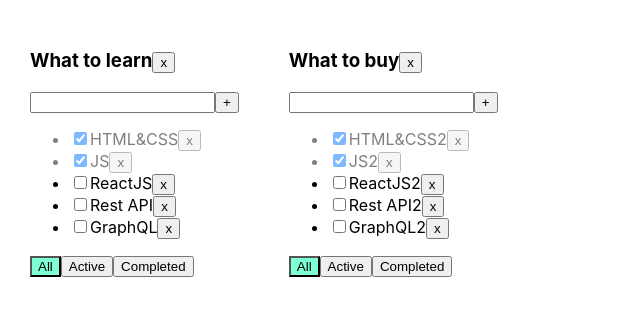
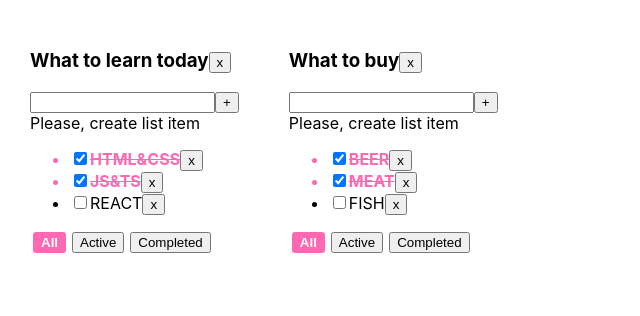
Before and after one commit to OnishchenkoIvan/to-dolist, a React (Create React App) app: page / in a window 1280 px wide. Shown: the top 316 px of the page, without its empty margins (0-640 px from the left). Built offline with nearby package versions, Linux system fonts and the light colour scheme.

Commit message:
06 lesson start

```diff
--- a/src/App.css
+++ b/src/App.css
@@ -5,20 +5,24 @@
 
 .App > div {
   margin-right: 50px;
+
 }
-
+.isDone {
+  color: hotpink;
+  font-weight: bold;
+  text-decoration: line-through;
+}
+.btn {
+  margin: 0 3px;
+}
+.btn-active {
+  background-color: hotpink;
+  color: white;
+  font-weight: bold;
+  border: 2px solid hotpink;
+  border-radius: 3px;
+}
 .error {
-  border: red 1px solid;
+  border: 2px solid hotpink;
+  outline: none;
 }
-
-.error-message {
-  color: red;
-}
-
-.active-filter {
-  background-color: aquamarine;
-}
-
-.is-done {
-  opacity: 0.5;
-}
--- a/src/App.tsx
+++ b/src/App.tsx
@@ -1,126 +1,127 @@
-import React, { useState } from "react";
-import "./App.css";
-import { Todolist } from "./Todolist";
-import { v1 } from "uuid";
+import React, {useState} from 'react';
+import './App.css';
+import TodoList, {TaskType} from "./TodoList";
+import {v1} from "uuid";
+// CLI
+// GUI => CRUD
+// C+
+// R+++....
+// U++!
+// D+
 
-export type FilterValuesType = "all" | "active" | "completed";
-type TodolistsType = {
-  id: string;
-  title: string;
-  filter: FilterValuesType;
-};
+export type FilterValuesType = "all" | "active" | "completed"
+type TodoListType = {
+    id: string
+    title: string
+    filter: FilterValuesType
+}
+type TasksStateType = {
+    [todoListId: string]: Array<TaskType>
+}
 
 function App() {
-  let todolistID1 = v1();
-  let todolistID2 = v1();
+    //BLL:
+    const todoListId_1 = v1()
+    const todoListId_2 = v1()
 
-  let [todolists, setTodolists] = useState<Array<TodolistsType>>([
-    { id: todolistID1, title: "What to learn", filter: "all" },
-    { id: todolistID2, title: "What to buy", filter: "all" },
-  ]);
+    const [todoLists, setTodoLists] = useState<Array<TodoListType>>([
+        {id: todoListId_1, title: "What to learn today", filter: "all"},
+        {id: todoListId_2, title: "What to buy", filter: "all"},
+    ])
+    const [tasks, setTasks] = useState<TasksStateType>({
+        [todoListId_1]: [
+            {id: v1(), title: "HTML&CSS", isDone: true},
+            {id: v1(), title: "JS&TS", isDone: true},
+            {id: v1(), title: "REACT", isDone: false},
+        ],
+        [todoListId_2]: [
+            {id: v1(), title: "BEER", isDone: true},
+            {id: v1(), title: "MEAT", isDone: true},
+            {id: v1(), title: "FISH", isDone: false},
+        ]
+    })
 
-  let [tasks, setTasks] = useState({
-    [todolistID1]: [
-      { id: v1(), title: "HTML&CSS", isDone: true },
-      { id: v1(), title: "JS", isDone: true },
-      { id: v1(), title: "ReactJS", isDone: false },
-      { id: v1(), title: "Rest API", isDone: false },
-      { id: v1(), title: "GraphQL", isDone: false },
-    ],
-    [todolistID2]: [
-      { id: v1(), title: "HTML&CSS2", isDone: true },
-      { id: v1(), title: "JS2", isDone: true },
-      { id: v1(), title: "ReactJS2", isDone: false },
-      { id: v1(), title: "Rest API2", isDone: false },
-      { id: v1(), title: "GraphQL2", isDone: false },
-    ],
-  });
 
-  // let [todolists, setTodolists] = useState<Array<TodolistsType>>([
-  //   { id: v1(), title: "What to learn", filter: "all" },
-  //   { id: v1(), title: "What to buy", filter: "all" },
-  // ]);
+    const removeTask = (taskId: string, todoListId: string) => {
+        // const todoListsTasks = tasks[todoListId]
+        // const updatedTasks = todoListsTasks.filter(t => t.id !== taskId)
+        // const copyTask = {...tasks}
+        // copyTask[todoListId] = updatedTasks
+        // setTasks(copyTask)
         //
-  // let [tasks, setTasks] = useState([
-  //   { id: v1(), title: "HTML&CSS", isDone: true },
-  //   { id: v1(), title: "JS", isDone: true },
-  //   { id: v1(), title: "ReactJS", isDone: false },
-  //   { id: v1(), title: "Rest API", isDone: false },
-  //   { id: v1(), title: "GraphQL", isDone: false },
-  // ]);
-
-  // let [filter, setFilter] = useState<FilterValuesType>("all");
-
-  function removeTask(todolistID: string, taskId: string) {
         setTasks({
             ...tasks,
-      [todolistID]: tasks[todolistID].filter((fl) => fl.id !== taskId),
-    });
+            [todoListId]: tasks[todoListId].filter(t => t.id !== taskId)
+        })
     }
 
-  function addTask(todolistID: string, title: string) {
-    let task = { id: v1(), title, isDone: false };
-    setTasks({ ...tasks, [todolistID]: [...tasks[todolistID], task] });
+    const addTask = (title: string, todoListId: string) => {
+        //const newTask: TaskType = {id: v1(), title: title, isDone: false}
+        // const todoListsTasks = tasks[todoListId]
+        // const updatedTasks = [newTask, ...todoListsTasks]
+        // const copyTask = {...tasks}
+        // copyTask[todoListId] = updatedTasks
+        // setTasks(copyTask)
+        //
+        setTasks({...tasks,
+            [todoListId]: [{id: v1(), title: title, isDone: false}, ...tasks[todoListId]]
+        })
     }
 
-  function changeStatus(
-    todolistID: string,
-    taskId: string,
-    newisDone: boolean
-  ) {
-    // let task = tasks.find((t) => t.id === taskId);
-    // if (task) {
-    //   task.isDone = isDone;
-    // }
+    const changeStatus = (taskId: string, isDone: boolean, todoListId: string) => {
+        // const todoListsTasks = tasks[todoListId]
+        // const updatedTasks = todoListsTasks.map(t => t.id === taskId ? {...t, isDone: isDone} : t)
+        // const copyTask = {...tasks}
+        // copyTask[todoListId] = updatedTasks
+        // setTasks(copyTask)
         //
-    // setTasks([...tasks]);
-    setTasks({
-      ...tasks,
-      [todolistID]: tasks[todolistID].map((el) =>
-        el.id === taskId ? { ...el, isDone: newisDone } : el
-      ),
-    });
+        setTasks({...tasks,
+            [todoListId]: tasks[todoListId].map(t => t.id === taskId ? {...t, isDone: isDone} : t)
+        })
     }
 
-  function changeFilter(todolistID: string, filterValue: FilterValuesType) {
-    setTodolists(
-      todolists.map((el) =>
-        el.id === todolistID ? { ...el, filter: filterValue } : el
-      )
-    );
+    const changeFilter = (filter: FilterValuesType, todoListId: string) => {
+        setTodoLists(todoLists.map(tl => tl.id === todoListId ? {...tl, filter: filter} : tl))
     }
 
-  function removeTodoList(todolistID: string) {
-    setTodolists(todolists.filter((el) => el.id !== todolistID));
-    delete tasks[todolistID];
+    const removeTodoList = (todoListId: string) => {
+        setTodoLists(todoLists.filter(tl => tl.id !== todoListId))
     }
+
+
+    //UI:
+    const getTasksForTodoList = (filter: FilterValuesType, tasks: Array<TaskType>) => {
+        switch (filter) {
+            case "active":
+                return tasks.filter(t => !t.isDone)
+            case "completed":
+                return tasks.filter(t => t.isDone)
+            default:
+                return tasks
+        }
+    }
+
+    const todoListsComponents = todoLists.map(tl => {
+        const tasksForTodoList = getTasksForTodoList(tl.filter, tasks[tl.id])
+        return (
+            <TodoList
+                key={tl.id}
+                todoListId={tl.id}
+                filter={tl.filter}
+                title={tl.title}
+                tasks={tasksForTodoList}
+                removeTask={removeTask}
+                changeFilter={changeFilter}
+                addTask={addTask}
+                changeStatus={changeStatus}
+                removeTodoList={removeTodoList}
+            />
+        )
+    })
 
     return (
         <div className="App">
-      {todolists.map((el) => {
-        let tasksForTodolist = tasks[el.id];
-
-        if (el.filter === "active") {
-          tasksForTodolist = tasks[el.id].filter((t) => !t.isDone);
-        }
-        if (el.filter === "completed") {
-          tasksForTodolist = tasks[el.id].filter((t) => t.isDone);
-        }
-        return (
-          <Todolist
-            key={el.id}
-            todolistID={el.id}
-            title={el.title}
-            tasks={tasksForTodolist}
-            removeTask={removeTask}
-            changeFilter={changeFilter}
-            addTask={addTask}
-            changeTaskStatus={changeStatus}
-            filter={el.filter}
-            removeTodoList={removeTodoList}
-          />
-        );
-      })}
+            {todoListsComponents}
         </div>
     );
 }
--- a/src/Todolist.tsx
+++ b/src/Todolist.tsx
@@ -1,121 +1,104 @@
-import React, { ChangeEvent, KeyboardEvent, useState } from "react";
-import { FilterValuesType } from "./App";
+import React, {ChangeEvent, KeyboardEvent, useState} from 'react';
+import {FilterValuesType} from "./App";
 
-type TaskType = {
-  id: string;
-  title: string;
-  isDone: boolean;
-};
+export type TaskType = {
+    id: string
+    title: string
+    isDone: boolean
+}
 
-type PropsType = {
-  todolistID: string;
-  title: string;
-  tasks: Array<TaskType>;
-  removeTask: (todolistID: string, taskId: string) => void;
-  changeFilter: (todolistID: string, value: FilterValuesType) => void;
-  addTask: (todolistID: string, title: string) => void;
-  changeTaskStatus: (
-    todolistID: string,
-    taskId: string,
-    isDone: boolean
-  ) => void;
-  filter: FilterValuesType;
-  removeTodoList: (todolistID: string) => void;
-};
+type TodoListPropsType = {
+    todoListId: string
+    title: string
+    tasks: Array<TaskType>
+    filter: FilterValuesType
+    removeTask: (taskID: string, todoListId: string) => void
+    changeFilter: (filter: FilterValuesType, todoListId: string) => void
+    addTask: (title: string, todoListId: string) => void
+    changeStatus: (taskID: string, isDone: boolean, todoListId: string) => void
+    removeTodoList: (todoListId: string) => void
+}
 
-export function Todolist(props: PropsType) {
-  let [title, setTitle] = useState("");
-  let [error, setError] = useState<string | null>(null);
+const TodoList = (props: TodoListPropsType) => {
+    const [title, setTitle] = useState<string>("")
+    const [error, setError] = useState<boolean>(false)
+    let tasksItems: any = <span>Tasks list is empty</span>
+    if (props.tasks.length) {
+        tasksItems = props.tasks.map(task => {
+            return (
+                <li key={task.id} className={task.isDone ? "isDone" : ""}>
+                    <input
+                        onChange={(e) => props.changeStatus(task.id, e.currentTarget.checked, props.todoListId)}
+                        type="checkbox"
+                        checked={task.isDone}
+                    />
+                    <span>{task.title}</span>
+                    <button onClick={() => props.removeTask(task.id, props.todoListId)}>x</button>
+                </li>
+            )
+        })
+    }
 
+    const changeTitle = (e: ChangeEvent<HTMLInputElement>) => {
+        if (error) setError(false)
+        setTitle(e.currentTarget.value)
+    }
+    const onKeyDownAddTask = (e: KeyboardEvent<HTMLInputElement>) => {
+        if (e.key === "Enter") addTask()
+    }
     const addTask = () => {
-    if (title.trim() !== "") {
-      props.addTask(props.todolistID, title.trim());
-      setTitle("");
+        const trimmedTitle = title.trim()
+        if (trimmedTitle) {
+            props.addTask(trimmedTitle, props.todoListId)
         } else {
-      setError("Title is required");
+            setError(true)
         }
-  };
 
-  const onChangeHandler = (e: ChangeEvent<HTMLInputElement>) => {
-    setTitle(e.currentTarget.value);
-  };
-
-  const onKeyPressHandler = (e: KeyboardEvent<HTMLInputElement>) => {
-    setError(null);
-    if (e.charCode === 13) {
-      addTask();
+        setTitle("")
     }
-  };
-
-  const onAllClickHandler = () => props.changeFilter(props.todolistID, "all");
-  const onActiveClickHandler = () =>
-    props.changeFilter(props.todolistID, "active");
-  const onCompletedClickHandler = () =>
-    props.changeFilter(props.todolistID, "completed");
-  const removeTodolistHandler = () => {
-    props.removeTodoList(props.todolistID);
-  };
+    const handlerCreator = (filter: FilterValuesType, todoListId: string) => {
+        return () => props.changeFilter(filter, todoListId)
+    }
+    const userMessage =
+        error
+            ? <div style={{color: "hotpink"}}>Title is required!</div>
+            : <div>Please, create list item</div>
 
     return (
         <div>
             <h3>
                 {props.title}
-        <button onClick={removeTodolistHandler}>x</button>
+                <button onClick={()=>props.removeTodoList(props.todoListId)}>x</button>
             </h3>
             <div>
                 <input
+                    className={error ? "error" : ""}
                     value={title}
-          onChange={onChangeHandler}
-          onKeyPress={onKeyPressHandler}
-          className={error ? "error" : ""}
+                    onChange={changeTitle}
+                    onKeyDown={onKeyDownAddTask}
                 />
                 <button onClick={addTask}>+</button>
-        {error && <div className="error-message">{error}</div>}
+                {userMessage}
             </div>
             <ul>
-        {props.tasks.map((t) => {
-          const onClickHandler = () => props.removeTask(props.todolistID, t.id);
-          const onChangeHandler = (e: ChangeEvent<HTMLInputElement>) => {
-            props.changeTaskStatus(
-              props.todolistID,
-              t.id,
-              e.currentTarget.checked
-            );
-          };
-
-          return (
-            <li key={t.id} className={t.isDone ? "is-done" : ""}>
-              <input
-                type="checkbox"
-                onChange={onChangeHandler}
-                checked={t.isDone}
-              />
-              <span>{t.title}</span>
-              <button onClick={onClickHandler}>x</button>
-            </li>
-          );
-        })}
+                {tasksItems}
             </ul>
             <div>
                 <button
-          className={props.filter === "all" ? "active-filter" : ""}
-          onClick={onAllClickHandler}
-        >
-          All
+                    className={props.filter === "all" ? "btn-active btn" : "btn"}
+                    onClick={() => props.changeFilter("all", props.todoListId)}>All
                 </button>
                 <button
-          className={props.filter === "active" ? "active-filter" : ""}
-          onClick={onActiveClickHandler}
-        >
-          Active
+                    className={props.filter === "active" ? "btn-active btn" : "btn"}
+                    onClick={handlerCreator("active", props.todoListId)}>Active
                 </button>
                 <button
-          className={props.filter === "completed" ? "active-filter" : ""}
-          onClick={onCompletedClickHandler}
-        >
-          Completed
+                    className={props.filter === "completed" ? "btn-active btn" : "btn"}
+                    onClick={handlerCreator("completed", props.todoListId)}>Completed
                 </button>
             </div>
         </div>
     );
-}
+};
+
+export default TodoList;
```
Lines whose indentation alone changed are shown as unchanged.
